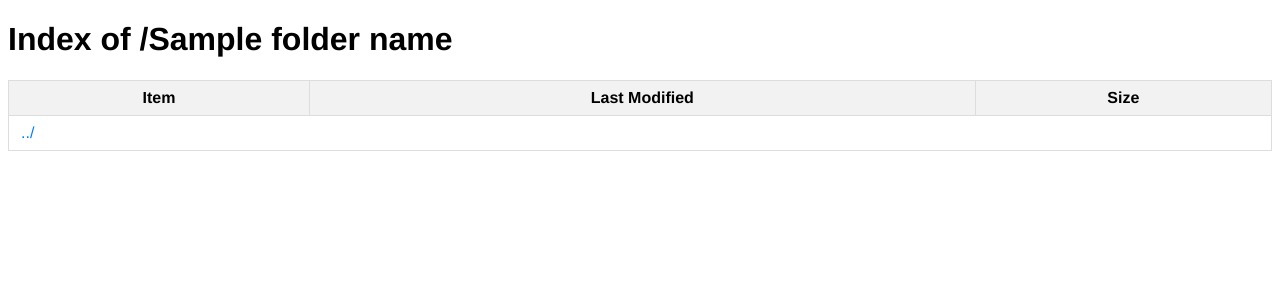
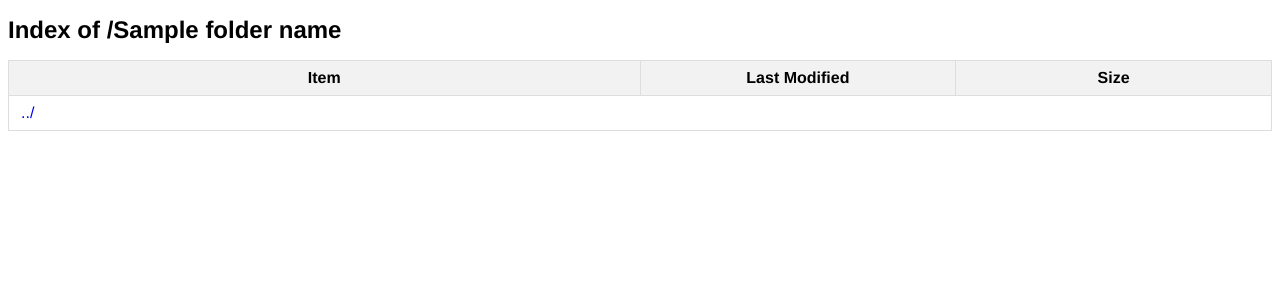
Before and after one commit to dfsnow/opentimes, a Python web app: template data/site/templates/index.html in a window 1280 px wide. Shown: the top 300 px of the page. Run offline with Jinja, Linux system fonts and the light colour scheme; the template is opened without the code that fills it: most values are stand-ins (such as "Sample title", 1, 10 or a date in 2020).

Commit message:
Fix styling for data site table

```diff
--- a/data/site/templates/index.html
+++ b/data/site/templates/index.html
@@ -3,6 +3,8 @@
 <head>
     <meta charset="UTF-8">
     <meta name="viewport" content="width=device-width, initial-scale=1.0">
+    <meta name="description" content="Travel time data from opentimes.org">
+    <meta name="viewport" content="width=device-width,initial-scale=1.0">
     <title>Index of /{{ folder_name }}</title>
     <style>
         body {
@@ -25,12 +27,24 @@
         tr:hover {
             background-color: #f1f1f1;
         }
+        th:nth-child(1), td:nth-child(1) {
+            width: 50%;
+        }
+        th:nth-child(2), td:nth-child(2) {
+            width: 25%;
+        }
+        th:nth-child(3), td:nth-child(3) {
+            width: 25%;
+        }
         a {
             text-decoration: none;
-            color: #007bff;
         }
         a:hover {
             text-decoration: underline;
+        }
+        h1 {
+            word-wrap: break-word;
+            font-size: 1.5em;
         }
     </style>
 </head>
```
